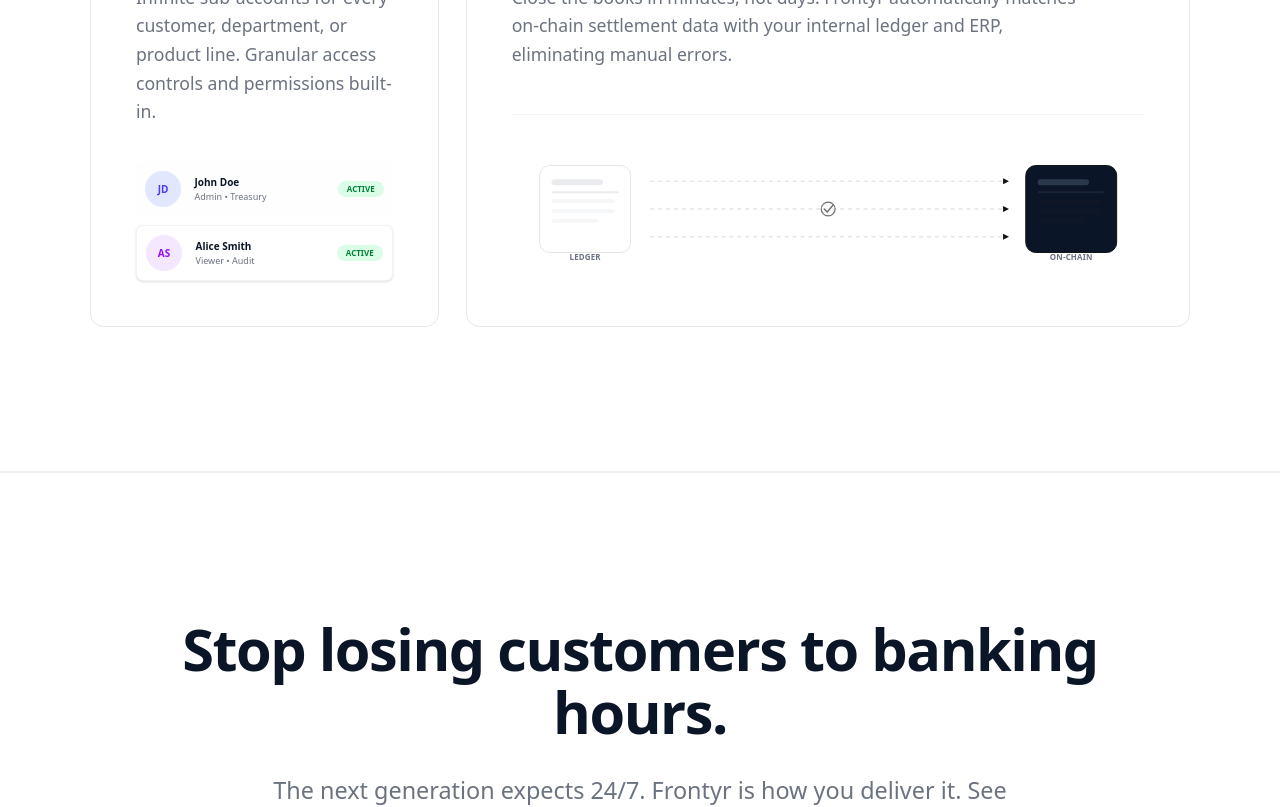
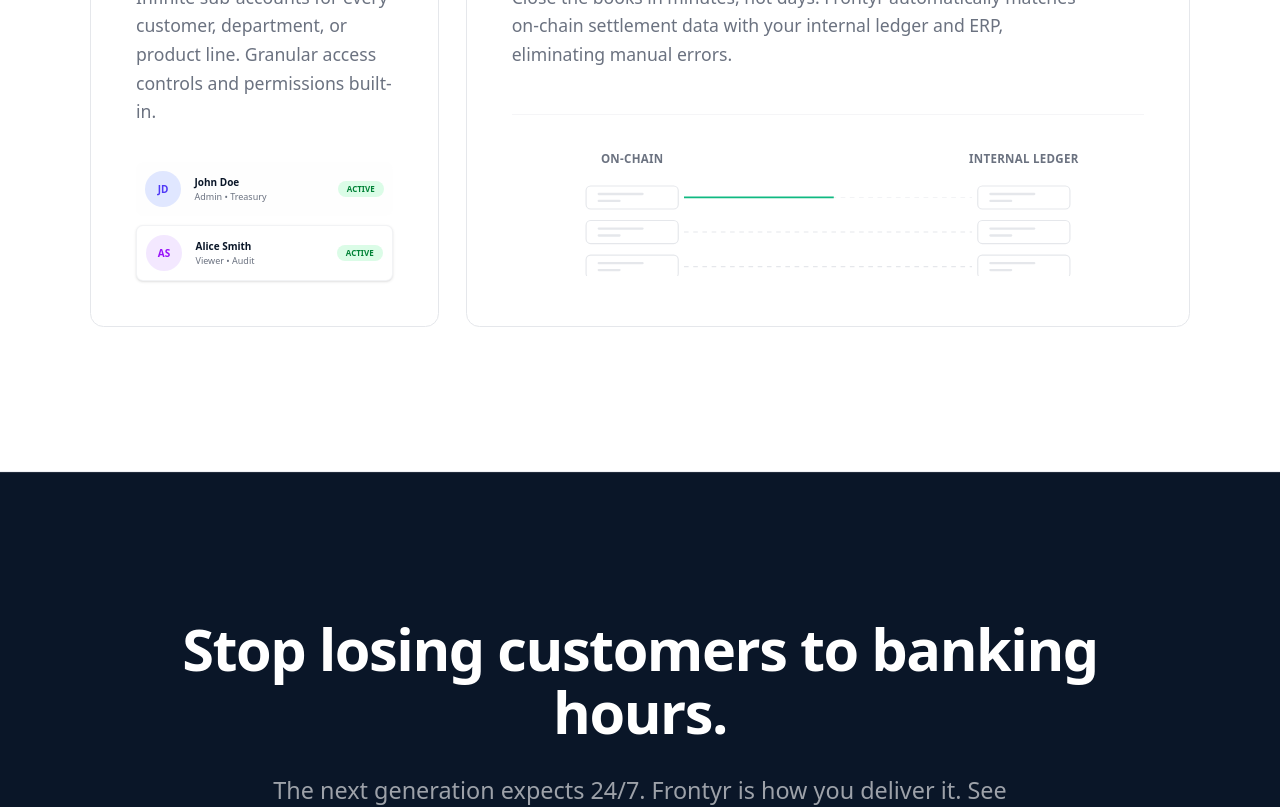
Before and after one commit to swedishfrenchpress/frontyr-website-exploration, a Next.js app: page / in a window 1280 px wide. Shown: the part 3760-4567 px from the top of the page. Built offline with nearby package versions, Linux system fonts and the light colour scheme.

Commit message:
update reconcile animation.

```diff
--- a/app/components/Contact.tsx
+++ b/app/components/Contact.tsx
@@ -2,20 +2,20 @@
 
 export function Contact() {
   return (
-    <section id="contact" className="py-32 px-6 md:px-12 lg:px-20 bg-white border-t border-border/60">
+    <section id="contact" className="py-32 px-6 md:px-12 lg:px-20 bg-obsidian border-t border-white/10">
       <div className="max-w-4xl mx-auto text-center">
         {/* Heading */}
-        <h2 className="font-sans text-4xl md:text-5xl font-semibold text-obsidian tracking-tight mb-6 leading-[1.1]">
+        <h2 className="font-sans text-4xl md:text-5xl font-semibold text-white tracking-tight mb-6 leading-[1.1]">
           Stop losing customers to banking hours.
         </h2>
 
         {/* Subheading */}
-        <p className="text-subtle text-lg leading-relaxed max-w-2xl mx-auto mb-10">
+        <p className="text-white/60 text-lg leading-relaxed max-w-2xl mx-auto mb-10">
           The next generation expects 24/7. Frontyr is how you deliver it. See why banks and fintechs are switching to stablecoin-native infrastructure.
         </p>
 
         {/* CTA Button - same style as Hero */}
-        <button className="group relative isolate overflow-hidden bg-obsidian text-white text-sm font-semibold px-8 py-3.5 rounded-xl shadow-[0_1px_2px_rgba(0,0,0,0.08)] ring-1 ring-white/10 transition-all duration-300 hover:bg-obsidian/90 hover:scale-[1.02] hover:shadow-lg cursor-pointer">
+        <button className="group relative isolate overflow-hidden bg-white text-obsidian text-sm font-semibold px-8 py-3.5 rounded-xl shadow-[0_1px_2px_rgba(0,0,0,0.08)] ring-1 ring-white/10 transition-all duration-300 hover:bg-white/90 hover:scale-[1.02] hover:shadow-lg cursor-pointer">
           <span className="relative z-10">See Frontyr in Action</span>
         </button>
       </div>
--- a/app/components/Features.tsx
+++ b/app/components/Features.tsx
@@ -3,6 +3,7 @@
 import { Branch, Time, Layers, WarningAlt, CheckmarkOutline, Send, Renew, Calendar, User, Wallet } from '@carbon/icons-react';
 import { useEffect, useState, useRef } from 'react';
 import { TreasuryAnimation } from './TreasuryAnimation';
+import { ReconciliationAnimation } from './ReconciliationAnimation';
 
 // Routing Animation Component
 function RoutingAnimation() {
@@ -599,79 +600,7 @@ export function Features() {
                 </div>
 
                 <div className="mt-10 h-36 w-full relative flex items-center border-t border-border/40 pt-6 overflow-hidden">
-                  <svg className="w-full h-full" viewBox="0 0 640 120" preserveAspectRatio="xMidYMid meet">
-                    <defs>
-                      <marker id="arrow-head-recon" markerWidth="4" markerHeight="4" refX="2" refY="2" orient="auto">
-                        <path d="M0,0 L4,2 L0,4" fill="#111" />
-                      </marker>
-                    </defs>
-
-                    <rect x="28" y="16" width="92" height="88" rx="10" fill="#fff" stroke="#E5E5E5" />
-                    <rect x="520" y="16" width="92" height="88" rx="10" fill="#0A1628" stroke="#111" />
-
-                    <g className="opacity-80">
-                      <rect x="40" y="30" width="52" height="6" rx="3" fill="#E5E7EB" />
-                      <rect x="40" y="42" width="68" height="2" rx="1" fill="#E5E7EB" />
-                      <rect x="40" y="50" width="64" height="4" rx="2" fill="#F3F4F6" />
-                      <rect x="40" y="60" width="64" height="4" rx="2" fill="#F3F4F6" />
-                      <rect x="40" y="70" width="48" height="4" rx="2" fill="#F3F4F6" />
-                    </g>
-
-                    <g className="opacity-80">
-                      <rect x="532" y="30" width="52" height="6" rx="3" fill="#334155" />
-                      <rect x="532" y="42" width="68" height="2" rx="1" fill="#1F2937" />
-                      <rect x="532" y="50" width="64" height="4" rx="2" fill="#111827" />
-                      <rect x="532" y="60" width="64" height="4" rx="2" fill="#111827" />
-                      <rect x="532" y="70" width="48" height="4" rx="2" fill="#111827" />
-                    </g>
-
-                    <text x="74" y="112" textAnchor="middle" className="text-[8px] font-mono fill-subtle font-semibold uppercase tracking-wide">
-                      Ledger
-                    </text>
-                    <text x="566" y="112" textAnchor="middle" className="text-[8px] font-mono fill-subtle font-semibold uppercase tracking-wide">
-                      On-Chain
-                    </text>
-
-                    <path d="M140,32 L500,32" fill="none" stroke="#E5E5E5" strokeWidth="1.5" strokeDasharray="4 4" />
-                    <path d="M140,60 L500,60" fill="none" stroke="#E5E5E5" strokeWidth="1.5" strokeDasharray="4 4" />
-                    <path d="M140,88 L500,88" fill="none" stroke="#E5E5E5" strokeWidth="1.5" strokeDasharray="4 4" />
-
-                    <path
-                      d="M140,32 L500,32"
-                      fill="none"
-                      stroke="#111"
-                      strokeWidth="1.5"
-                      strokeDasharray="400"
-                      strokeDashoffset="400"
-                      className="transition-[stroke-dashoffset] duration-[1200ms] ease-in-out motion-reduce:transition-none group-hover:stroke-dashoffset-0"
-                      markerEnd="url(#arrow-head-recon)"
-                    />
-                    <path
-                      d="M140,60 L500,60"
-                      fill="none"
-                      stroke="#111"
-                      strokeWidth="1.5"
-                      strokeDasharray="400"
-                      strokeDashoffset="400"
-                      className="transition-[stroke-dashoffset] duration-[1200ms] delay-[250ms] ease-in-out motion-reduce:transition-none group-hover:stroke-dashoffset-0"
-                      markerEnd="url(#arrow-head-recon)"
-                    />
-                    <path
-                      d="M140,88 L500,88"
-                      fill="none"
-                      stroke="#111"
-                      strokeWidth="1.5"
-                      strokeDasharray="400"
-                      strokeDashoffset="400"
-                      className="transition-[stroke-dashoffset] duration-[1200ms] delay-[500ms] ease-in-out motion-reduce:transition-none group-hover:stroke-dashoffset-0"
-                      markerEnd="url(#arrow-head-recon)"
-                    />
-
-                    <g className="transition-all duration-500 opacity-60 group-hover:opacity-100 group-hover:scale-110 origin-center motion-reduce:transition-none">
-                      <circle cx="320" cy="60" r="7" fill="#F9FAFB" stroke="#111" strokeWidth="1.2" />
-                      <path d="M316,60 L319,63 L325,56" fill="none" stroke="#111" strokeWidth="1.4" strokeLinecap="round" strokeLinejoin="round" />
-                    </g>
-                  </svg>
+                  <ReconciliationAnimation />
                 </div>
              </div>
           </div>
--- /dev/null
+++ b/app/components/ReconciliationAnimation.tsx
@@ -0,0 +1,129 @@
+'use client';
+
+import { useState, useEffect } from 'react';
+
+export function ReconciliationAnimation() {
+  // phases: 0=init, 1=match1, 2=match2, 3=match3, 4=done/reset
+  const [phase, setPhase] = useState(0);
+
+  useEffect(() => {
+    // Sequence timing
+    const timeouts: NodeJS.Timeout[] = [];
+
+    const loop = () => {
+      setPhase(0);
+
+      // Start Match 1
+      timeouts.push(setTimeout(() => setPhase(1), 500));
+      // Start Match 2
+      timeouts.push(setTimeout(() => setPhase(2), 1600)); // 1.1s for first match
+      // Start Match 3
+      timeouts.push(setTimeout(() => setPhase(3), 2700)); // 1.1s for second match
+      // Finish / Reset
+      timeouts.push(setTimeout(() => {
+        setPhase(4);
+        // Restart loop
+        timeouts.push(setTimeout(loop, 2000));
+      }, 4000));
+    };
+
+    loop();
+
+    return () => timeouts.forEach(clearTimeout);
+  }, []);
+
+  return (
+    <div className="w-full h-full flex items-center justify-center select-none">
+      <svg className="w-full max-w-lg h-32" viewBox="0 0 500 120">
+        <defs>
+          <marker id="check-marker" markerWidth="8" markerHeight="8" refX="4" refY="4" orient="auto">
+            <path d="M2,4 L3.5,6 L6,2" fill="none" stroke="#10B981" strokeWidth="1.5" strokeLinecap="round" strokeLinejoin="round" />
+          </marker>
+        </defs>
+
+        {/* Labels */}
+        <text x="80" y="20" textAnchor="middle" className="text-[10px] font-mono fill-subtle font-semibold uppercase tracking-wide">On-Chain</text>
+        <text x="420" y="20" textAnchor="middle" className="text-[10px] font-mono fill-subtle font-semibold uppercase tracking-wide">Internal Ledger</text>
+
+        {/* Rows */}
+        {[0, 1, 2].map((i) => {
+          // Status based on phase
+          // phase 1: row 0 matching
+          // phase 2: row 0 matched, row 1 matching
+          // phase 3: row 0,1 matched, row 2 matching
+          // phase 4: all matched
+
+          let state = 'waiting'; // waiting, matching, matched
+          if (phase > i) state = 'matched';
+          if (phase === i + 1) state = 'matching';
+          if (phase === 0) state = 'waiting';
+
+          const y = 40 + (i * 30);
+
+          // Staggered opacity for initial appearance
+          const rowOpacity = phase === 0 ? 0.6 : 1;
+
+          return (
+            <g key={i} className="transition-opacity duration-500" style={{ opacity: rowOpacity }}>
+
+              {/* Left Box (On-Chain) */}
+              <rect
+                x="40" y={y} width="80" height="20" rx="4"
+                fill="white"
+                stroke={state === 'matched' ? '#10B981' : '#E5E7EB'}
+                strokeWidth={state === 'matched' ? 1.5 : 1}
+                className="transition-colors duration-500"
+              />
+              <rect x="50" y={y + 6} width="40" height="2" rx="1" fill="#E5E7EB" />
+              <rect x="50" y={y + 12} width="20" height="2" rx="1" fill="#E5E7EB" />
+
+              {/* Right Box (Internal) */}
+              <rect
+                x="380" y={y} width="80" height="20" rx="4"
+                fill="white"
+                stroke={state === 'matched' ? '#10B981' : '#E5E7EB'}
+                strokeWidth={state === 'matched' ? 1.5 : 1}
+                className="transition-colors duration-500"
+              />
+              <rect x="390" y={y + 6} width="40" height="2" rx="1" fill="#E5E7EB" />
+              <rect x="390" y={y + 12} width="20" height="2" rx="1" fill="#E5E7EB" />
+
+              {/* Connecting Line */}
+              {/* Dashed line background */}
+              <path
+                d={`M 125 ${y + 10} L 375 ${y + 10}`}
+                fill="none"
+                stroke="#E5E7EB"
+                strokeWidth="1"
+                strokeDasharray="4 4"
+                opacity={state !== 'waiting' ? 0.5 : 1}
+              />
+
+              {/* Animated Progress Line */}
+              <path
+                d={`M 125 ${y + 10} L 375 ${y + 10}`}
+                fill="none"
+                stroke="#10B981"
+                strokeWidth="1.5"
+                strokeDasharray="250"
+                strokeDashoffset={state === 'waiting' ? 250 : 0}
+                className={`transition-[stroke-dashoffset] ease-linear ${state === 'matching' ? 'duration-[1000ms]' : 'duration-0'}`}
+              />
+
+              {/* Checkmark at the end */}
+              <g
+                transform={`translate(470, ${y + 10})`}
+                className={`transition-all duration-300 ${state === 'matched' ? 'opacity-100 scale-100' : 'opacity-0 scale-50'}`}
+              >
+                 <circle cx="0" cy="0" r="8" fill="#ECFDF5" />
+                 <path d="M-2.5 0.5 L-0.5 2.5 L3 -2" fill="none" stroke="#10B981" strokeWidth="1.5" strokeLinecap="round" strokeLinejoin="round" />
+              </g>
+
+            </g>
+          );
+        })}
+
+      </svg>
+    </div>
+  );
+}
```
